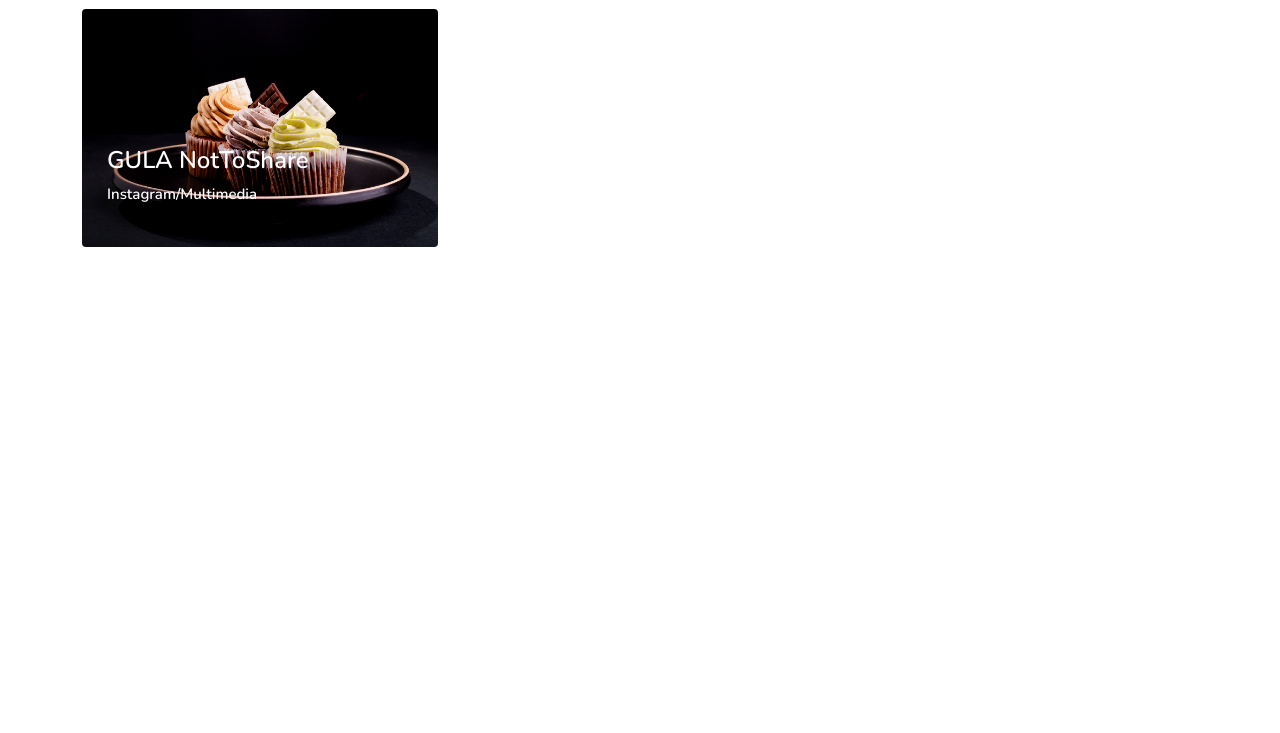
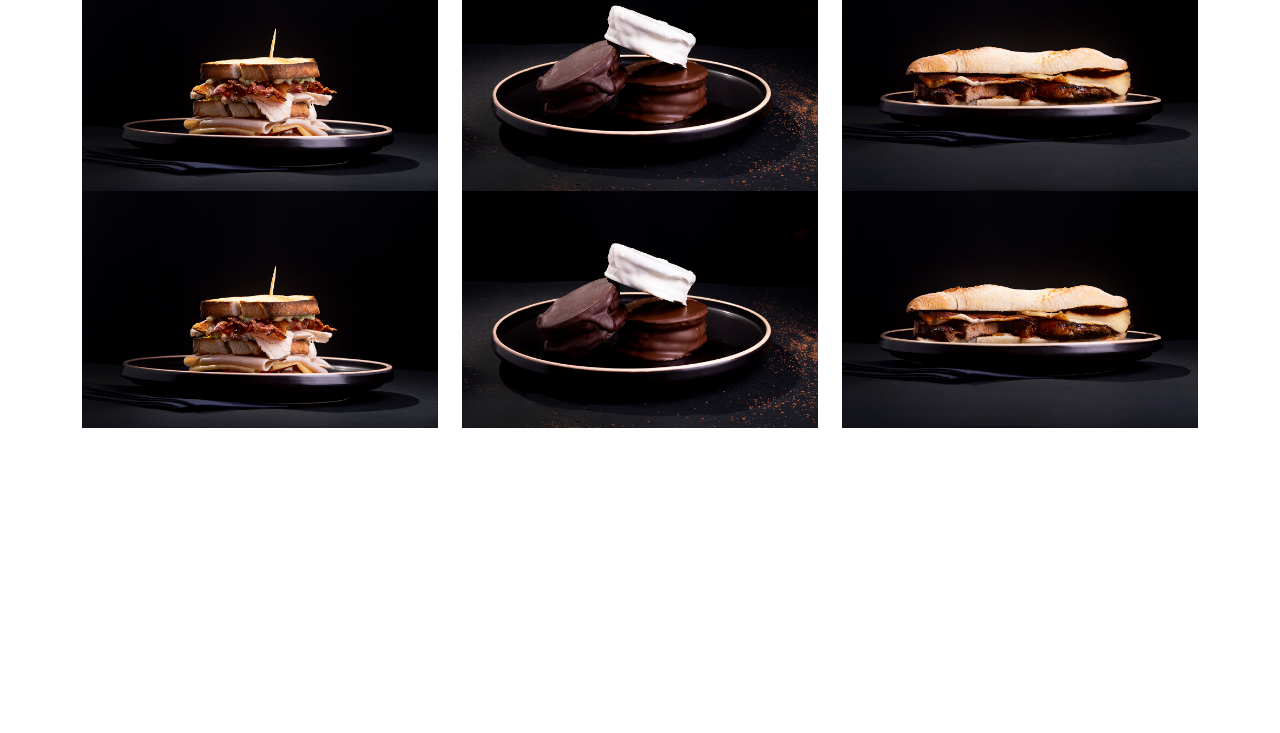
Before and after one commit to MarinaGuinle/Proyecto-integrador, a website: page portfolio.html in a window 1280 px wide. Shown: the part 67-800 px from the top of the page. Drawn offline with nearby package versions, Linux system fonts and the light colour scheme.

Commit message:
first commit

```diff
--- a/SCSS/base/_general.scss
+++ b/SCSS/base/_general.scss
@@ -9,6 +9,7 @@ body {
     font-family: "Nunito", sans-serif;
     color: #010e1e;
     font-weight: bold;
+   height: 600px;
 
 
     h2 {
--- a/SCSS/components/_contacto.scss
+++ b/SCSS/components/_contacto.scss
@@ -6,7 +6,7 @@
   height: 600px;
   color: $color-light;
   height: 600px;
-
+  background-image: linear-gradient(to right, #434343 0%, $color-dark);
   h2{
 
     padding-left: 2%;
--- a/SCSS/components/_navbar.scss
+++ b/SCSS/components/_navbar.scss
@@ -4,13 +4,13 @@ justify-content:space-around;
 
   nav{
     width: 100%;
-    background-color: rgba(27, 27, 44, 0.76);
+    background-color: rgba(27, 27, 44, 0.781);
     font-size: 16px;
     font-family: "Nunito", sans-serif;
     padding: 5px;
     z-index: 3;
     border: 1px solid #fff;
-
+    border-radius: 2px;
 
 
   .logo-item {
@@ -27,7 +27,7 @@ justify-content:space-around;
       font-size: 16px;
 
       &:hover {
-        color:#1664f5;
+        color:#2F87D9;
     }
   }
 }
--- a/SCSS/components/_servicios.scss
+++ b/SCSS/components/_servicios.scss
@@ -4,7 +4,6 @@
  display: flex;
  justify-content: space-between;
  padding:50px;
-
 
 
   .box-item {
--- a/portfolio.html
+++ b/portfolio.html
@@ -32,33 +32,29 @@
       crossorigin="anonymous"
     />
 
-    <title>Producción GULA</title>
-  </head>
-</head>
-<body>
+<section class="">
 
-    <section id="portfolio">
-      <div class="container">
-          <div class="">
-              <h1> GULA </h2>
-          </div>
-          <div class="row">
-              <div class="col-md-4">
-                  <div class="portfolio-container">
-                      <div class="portfolio-text">
-                          <a href="#portfolio1">
-                              <h4>GULA NotToShare</h4>
-                          </a>
-                          <p>Instagram/Multimedia</p>
-                      </div>
-                      <img src="images/GULA_NotToShare/IMG_5209.jpg" class="img-fluid" alt="3 cupcakes chocolate">
-                  </div>
-              </div>
+  <div class="container  portfolio-container ">
+
+
+      <div class="row">
+        <div class="col-sm "><img class="img-fluid" src="images/GULA_NotToShare/IMG_4849.jpg" alt=""></div>
+        <div class="col-sm "><img class="img-fluid"src="images/GULA_NotToShare/IMG_5077.jpg" alt=""></div>
+        <div class="col-sm "><img class="img-fluid" src="images/GULA_NotToShare/IMG_4870.jpg" alt=""></div>
+      </div>
+
+      <div class="row">
+        <div class="col-sm "><img class="img-fluid" src="images/GULA_NotToShare/IMG_4849.jpg" alt=""></div>
+        <div class="col-sm "><img class="img-fluid"src="images/GULA_NotToShare/IMG_5077.jpg" alt=""></div>
+        <div class="col-sm "><img class="img-fluid" src="images/GULA_NotToShare/IMG_4870.jpg" alt=""></div>
+      </div>
+
+
+    </div>
 
 
 
-
-  </section>
+   </section>
 
 
 
```
Also changed, not shown: CSS/style.css, 1 other file.
